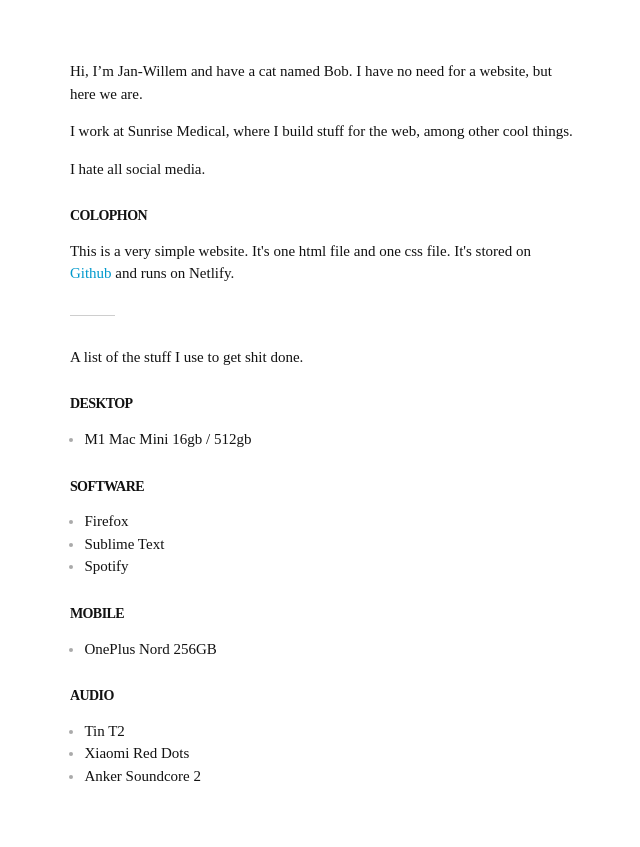
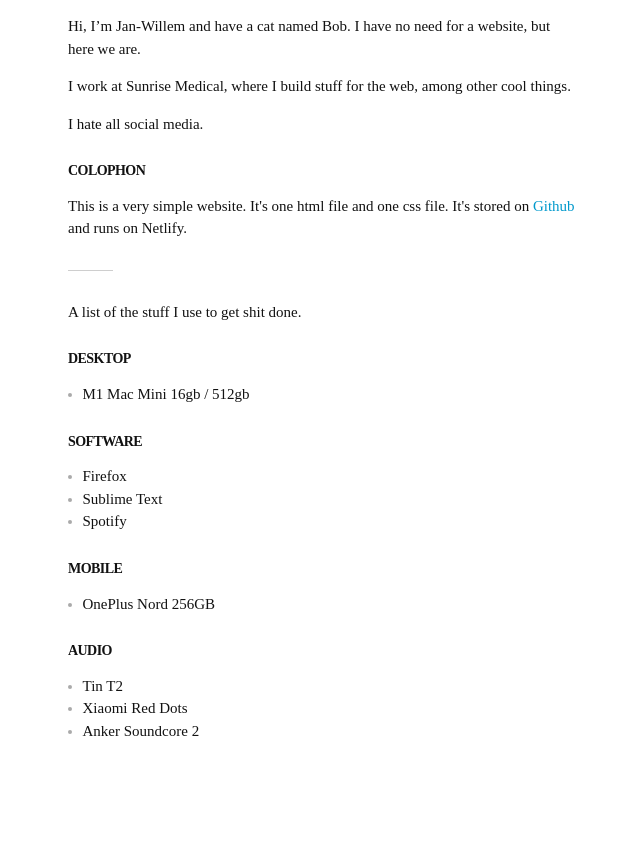
Before and after one commit to jwboelens/very-simple-website, a PHP site: page / in a window 1280 px wide. Shown: the whole page, without its empty margins (317-957 px from the left). After the commit the page ends 736 px from the top, so only its background shows below. Run offline with PHP 8.4, Linux system fonts and the light colour scheme; some web fonts are replaced.

Commit message:
Update style.css

```diff
--- a/style.css
+++ b/style.css
@@ -8,13 +8,10 @@ html {
   color: #121212;
   -moz-osx-font-smoothing: grayscale;
 }
-body{
+body {
   margin: 4em;
-}
-aside, footer, header, main {
-  max-width: 33.75rem;
+  max-width: 34rem;
   margin: 0 auto;
-  padding: 0 3%;
 }
 h3 {
   font-family: "Decimal A", "Decimal B";
```
